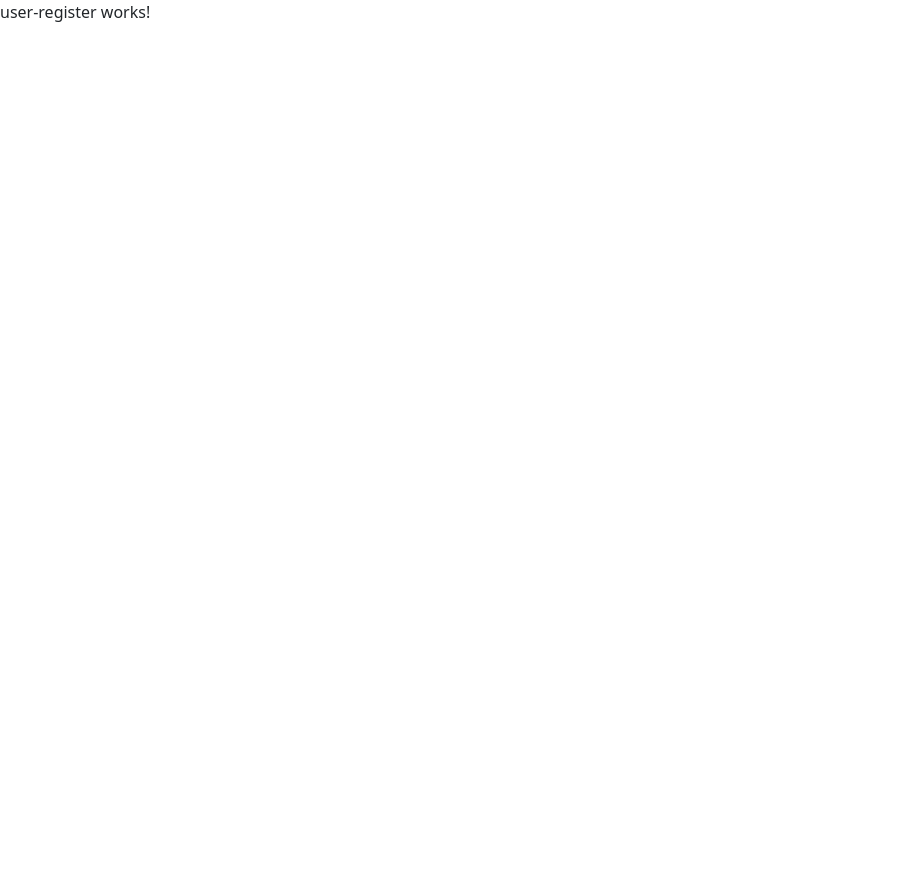
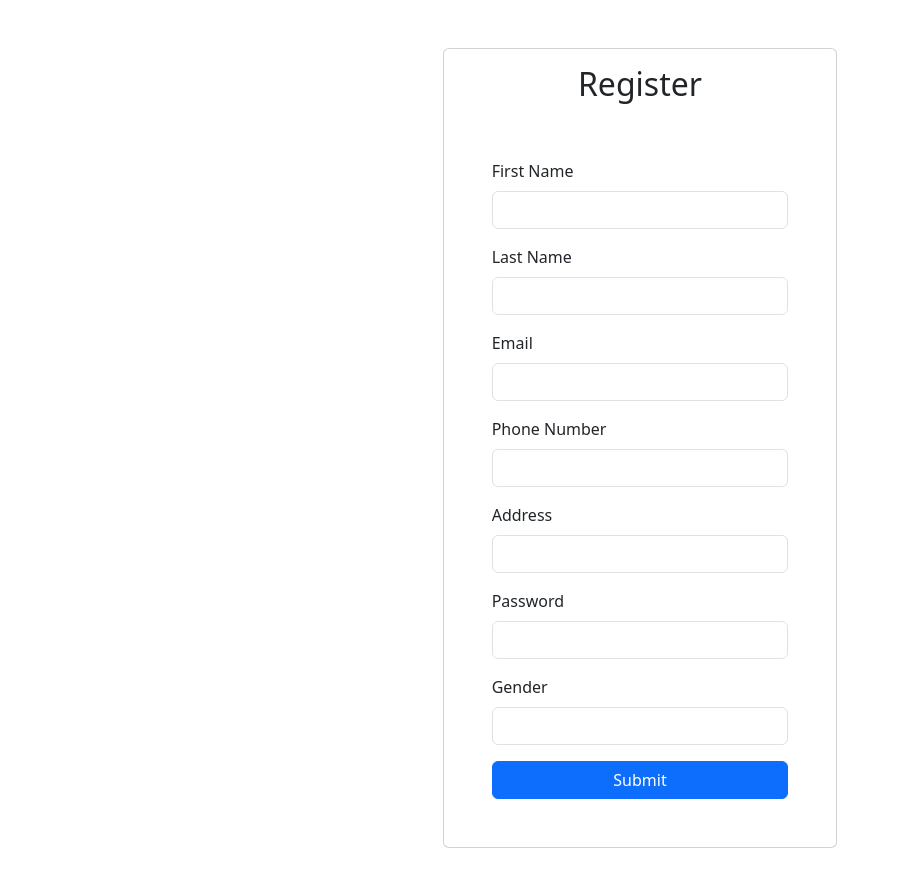
Before and after one commit to vickymayowa/Angular-Crown-Wealth-System, an Angular app in the folder Angular-test-code/: page /userRegister in a window 1280 px wide. Shown: the top 886 px of the page, without its empty margins (0-899 px from the left). Before the commit the page ends 800 px from the top, so only its background shows below. Built offline with nearby package versions, Linux system fonts and the light colour scheme.

Commit message:
Admin Guard working fine

```diff
--- a/Angular-test-code/src/app/admin-dashboard/admin-dashboard.component.html
+++ b/Angular-test-code/src/app/admin-dashboard/admin-dashboard.component.html
@@ -1 +1,55 @@
-<p>admin-dashboard works!</p>
+<div>
+  <div>
+    <h2 class="text-center text-black bg-primary">
+      Welcome to the Admin Dashboard
+    </h2>
+  </div>
+</div>
+<table class="table">
+  <thead>
+    <tr>
+      <th scope="col">Id</th>
+      <th scope="col">FirstName</th>
+      <th scope="col">LastName</th>
+      <th scope="col">Email</th>
+      <th scope="col">Phone Number</th>
+      <th scope="col">Gender</th>
+      <th scope="col">Address</th>
+      <th scope="col">Actions</th>
+    </tr>
+  </thead>
+  <tbody>
+    @for (user of users; track $index) {
+    <tr>
+      <td>{{ user.id }}</td>
+      <td>{{ user.firstName }}</td>
+      <td>{{ user.lastName }}</td>
+      <td>{{ user.email }}</td>
+      <td>{{ user.phone }}</td>
+      <td>{{ user.gender }}</td>
+      <td>{{ user.address }}</td>
+      <td>
+        <div class="dropdown">
+          <button
+            class="btn btn-primary dropdown-toggle"
+            type="button"
+            role="button"
+            data-bs-toggle="dropdown"
+            aria-expanded="false"
+          >
+            Actions
+          </button>
+
+          <ul class="dropdown-menu">
+            <li>
+              <a class="dropdown-item" routerLink="/viewUser/{{ user.id }}"
+                >View User Profile</a
+              >
+            </li>
+          </ul>
+        </div>
+      </td>
+    </tr>
+    }
+  </tbody>
+</table>
--- a/Angular-test-code/src/app/admin-dashboard/admin-dashboard.component.ts
+++ b/Angular-test-code/src/app/admin-dashboard/admin-dashboard.component.ts
@@ -1,12 +1,22 @@
 import { Component } from '@angular/core';
+import { UserProfile } from '../models/user';
+import { RouterLink } from '@angular/router';
 
 @Component({
   selector: 'app-admin-dashboard',
   standalone: true,
-  imports: [],
+  imports: [RouterLink],
   templateUrl: './admin-dashboard.component.html',
-  styleUrl: './admin-dashboard.component.css'
+  styleUrl: './admin-dashboard.component.css',
 })
 export class AdminDashboardComponent {
-
+  users: UserProfile[] = [];
+  ngOnInit() {
+    if (localStorage['users']) {
+      this.users = JSON.parse(localStorage['users']);
+      console.log(this.users);
+    } else {
+      console.log('No user data found');
+    }
+  }
 }
--- a/Angular-test-code/src/app/admin-login/admin-login.component.ts
+++ b/Angular-test-code/src/app/admin-login/admin-login.component.ts
@@ -34,13 +34,14 @@ export class AdminLoginComponent {
       alert('Please enter all fields');
     } else {
       let currentUser = this.users.find(
-        (student, index) =>
-          this.email == student.email && this.password == student.password
+        (admin, index) =>
+          this.email == admin.email && this.password == admin.password
       );
       if (currentUser != undefined) {
         // save logged in user to local storage
         localStorage.setItem('LoggedUser', JSON.stringify(currentUser));
-        localStorage.setItem('isLoggedIn', 'true');
+        localStorage.setItem('isLoggedInAdmin', 'true');
+        alert('Admin LoggedIn SuccessFully');
         this.route.navigate(['dashboard']);
       } else {
         alert('Invalid Email or Password! Please try again.');
--- /dev/null
+++ b/Angular-test-code/src/app/admin-view-user/admin-view-user.component.html
@@ -0,0 +1 @@
+<p>admin-view-user works!</p>
--- a/Angular-test-code/src/app/app.routes.ts
+++ b/Angular-test-code/src/app/app.routes.ts
@@ -1,14 +1,22 @@
 import { Routes } from '@angular/router';
 import { LandingPageComponent } from './landing-page/landing-page.component';
-import { UserLoginComponent } from './user-login/user-login.component';
 import { UserRegisterComponent } from './user-register/user-register.component';
 import { AdminRegisterComponent } from './admin-register/admin-register.component';
 import { AdminLoginComponent } from './admin-login/admin-login.component';
+import { AdminDashboardComponent } from './admin-dashboard/admin-dashboard.component';
+import { adminDashboardGuard } from './guards/admin-dashboard.guard';
+import { AdminViewUserComponent } from './admin-view-user/admin-view-user.component';
 
 export const routes: Routes = [
   { path: '', component: LandingPageComponent },
-  { path: 'userLogin', component: UserLoginComponent },
   { path: 'userRegister', component: UserRegisterComponent },
   { path: 'adminRegister', component: AdminRegisterComponent },
   { path: 'adminLogin', component: AdminLoginComponent },
+  { path: 'viewUser/:id', component: AdminViewUserComponent },
+
+  {
+    path: 'dashboard',
+    children: [{ path: '', component: AdminDashboardComponent }],
+    canActivate: [adminDashboardGuard],
+  },
 ];
--- /dev/null
+++ b/Angular-test-code/src/app/guards/admin-dashboard.guard.ts
@@ -0,0 +1,12 @@
+import { inject } from '@angular/core';
+import { CanActivateFn, Router } from '@angular/router';
+
+export const adminDashboardGuard: CanActivateFn = (route, state) => {
+  let routes = inject(Router);
+  let user = JSON.parse(localStorage.getItem('isLoggedInAdmin')!);
+  if (!user) {
+    routes.navigate(['adminLogin']);
+    return false;
+  }
+  return true;
+};
--- a/Angular-test-code/src/app/user-register/user-register.component.html
+++ b/Angular-test-code/src/app/user-register/user-register.component.html
@@ -1 +1,45 @@
-<p>user-register works!</p>
+<div class="px-5 py-5">
+  <div class="card col-md-4 mx-auto">
+    <h2 class="text-center pt-3">Register</h2>
+    <div class="card-body p-5">
+      <div class="form-group mb-3">
+        <label class="form-label">First Name</label>
+        <input class="form-control" type="text" [(ngModel)]="firstName" />
+      </div>
+      <div class="form-group mb-3">
+        <label class="form-label">Last Name</label>
+        <input class="form-control" type="text" [(ngModel)]="lastName" />
+      </div>
+      <div class="form-group mb-3">
+        <label class="form-label">Email</label>
+        <input class="form-control" type="email" [(ngModel)]="email" />
+      </div>
+      <div class="form-group mb-3">
+        <label class="form-label">Phone Number</label>
+        <input class="form-control" type="number" [(ngModel)]="phone" />
+      </div>
+      <div class="form-group mb-3">
+        <label class="form-label">Address</label>
+        <input class="form-control" type="text" [(ngModel)]="address" />
+      </div>
+      <div class="form-group mb-3">
+        <label class="form-label">Password</label>
+        <input class="form-control" type="password" [(ngModel)]="password" />
+      </div>
+      <div class="form-group mb-3">
+        <label class="form-label">Gender</label>
+        <select class="form-control" [(ngModel)]="gender">
+          <option value="---Choose Your Gender---" disabled>
+            ---Choose Your Gender---
+          </option>
+          <option value="MALE">MALE</option>
+          <option value="FEMALE">FEMALE</option>
+          <option value="PREFER NOT TO SAY">PREFER NOT TO SAY</option>
+        </select>
+      </div>
+      <div class="d-grid">
+        <button class="btn btn-primary" (click)="onSubmit()">Submit</button>
+      </div>
+    </div>
+  </div>
+</div>
--- a/Angular-test-code/src/app/user-register/user-register.component.ts
+++ b/Angular-test-code/src/app/user-register/user-register.component.ts
@@ -1,12 +1,48 @@
 import { Component } from '@angular/core';
+import { UserProfile } from '../models/user';
+import { Router } from '@angular/router';
+import { FormsModule } from '@angular/forms';
+import { CommonModule } from '@angular/common';
 
 @Component({
   selector: 'app-user-register',
   standalone: true,
-  imports: [],
+  imports: [FormsModule, CommonModule],
   templateUrl: './user-register.component.html',
-  styleUrl: './user-register.component.css'
+  styleUrl: './user-register.component.css',
 })
 export class UserRegisterComponent {
+  constructor(public route: Router) {}
+  firstName = '';
+  lastName = '';
+  email = '';
+  phone = '';
+  gender = '';
+  address = '';
+  password = '';
 
+  users: UserProfile[] = [];
+  ngOnInit() {
+    if (localStorage['users']) {
+      this.users = JSON.parse(localStorage['users']);
+    }
+  }
+
+  onSubmit(): void {
+    const user = {
+      id: this.users.length + 1,
+      firstName: this.firstName,
+      lastName: this.lastName,
+      email: this.email,
+      phone: this.phone,
+      gender: this.gender,
+      address: this.address,
+      password: this.password,
+    };
+    this.users = [...this.users, user];
+    console.log(this.users);
+    localStorage.setItem('Students', JSON.stringify(this.users));
+    alert('Registered SuccessFully.Welcome To Our school');
+    this.route.navigate(['/']);
+  }
 }
```
Also changed, not shown: Angular-test-code/src/app/admin-view-user/admin-view-user.component.ts (added, +12 -0 lines), Angular-test-code/src/app/admin-view-user/admin-view-user.component.css (added), 2 other files (tests, documents, lock files or other folders).
